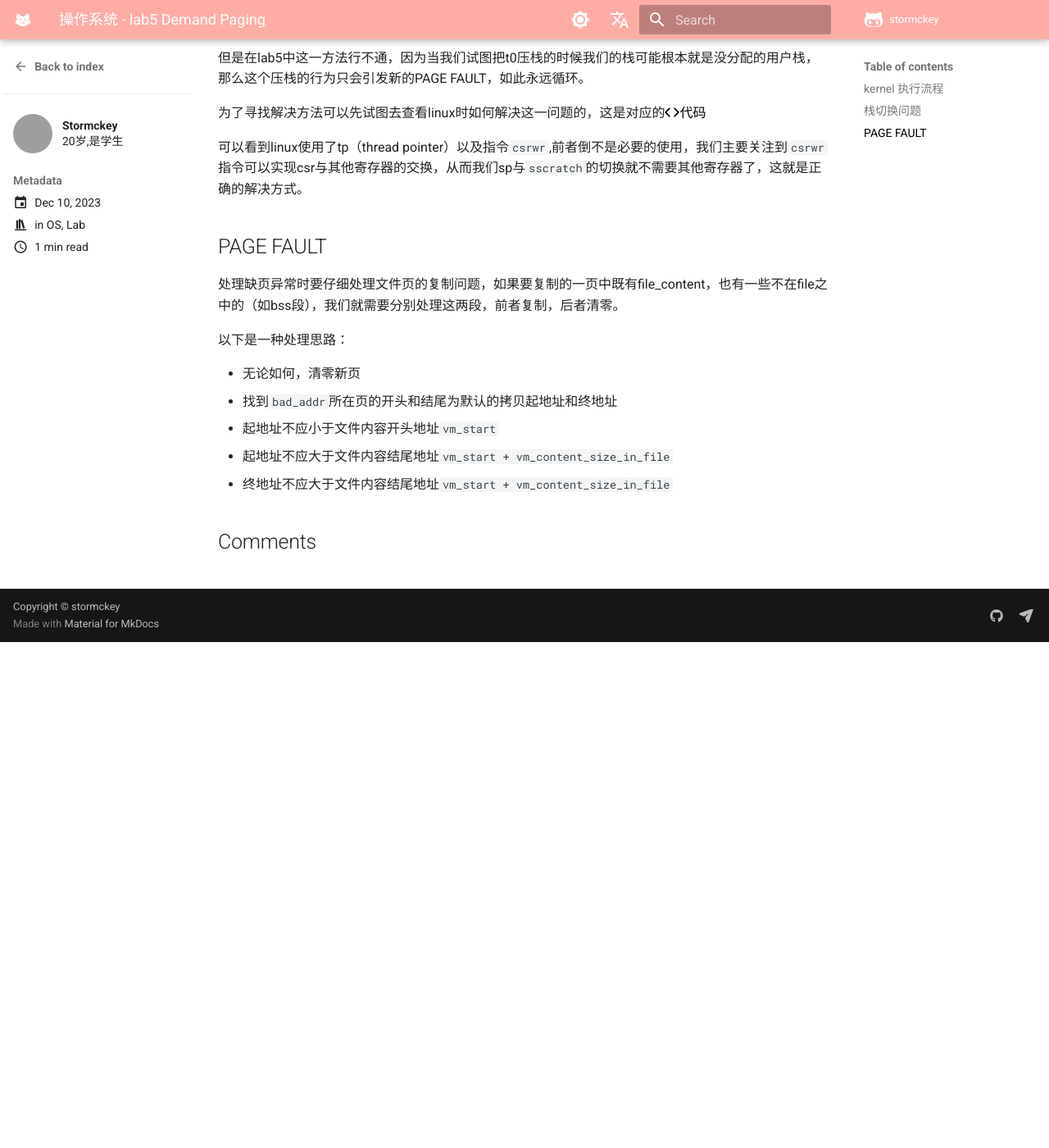
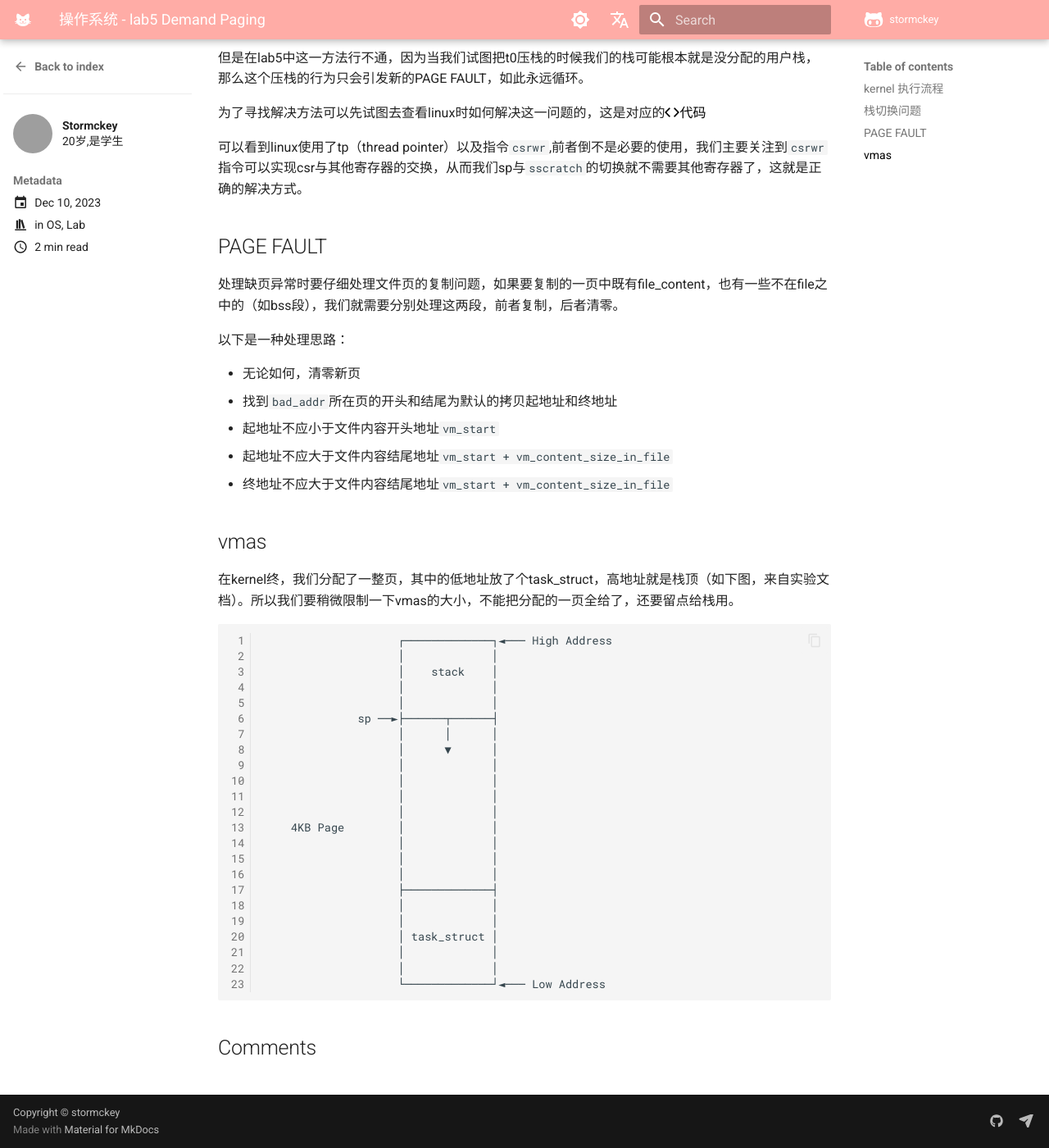
Before and after one commit to stormckey/stormckey.github.io, an MkDocs documentation site: the page built from docs/blog/posts/OS_lab5.md, in a window 1280 px wide and 1400 px high, scrolled down 926 px. Shown: the whole window at 82% size. Built offline with MkDocs 1.6.1 and Material for MkDocs 9.7.7, drawn with Linux system fonts in a browser that asks for light colours; comment, search, counter and statistics services are not loaded; before the commit the page ends 1709 px from its top, so only the background shows below that; grey boxes are pictures that could not be loaded.

Commit message:
Add OS lab6

````diff
--- a/docs/blog/posts/OS_lab5.md
+++ b/docs/blog/posts/OS_lab5.md
@@ -64,3 +64,33 @@ nostatistics: true
 - 起地址不应小于文件内容开头地址`vm_start`
 - 起地址不应大于文件内容结尾地址`vm_start + vm_content_size_in_file`
 - 终地址不应大于文件内容结尾地址`vm_start + vm_content_size_in_file`
+
+## vmas
+
+在kernel终，我们分配了一整页，其中的低地址放了个task_struct，高地址就是栈顶（如下图，来自实验文档）。所以我们要稍微限制一下vmas的大小，不能把分配的一页全给了，还要留点给栈用。
+
+```
+                    ┌─────────────┐◄─── High Address
+                    │             │
+                    │    stack    │
+                    │             │
+                    │             │
+              sp ──►├──────┬──────┤
+                    │      │      │
+                    │      ▼      │
+                    │             │
+                    │             │
+                    │             │
+                    │             │
+    4KB Page        │             │
+                    │             │
+                    │             │
+                    │             │
+                    ├─────────────┤
+                    │             │
+                    │             │
+                    │ task_struct │
+                    │             │
+                    │             │
+                    └─────────────┘◄─── Low Address
+```
````
Also changed, not shown: docs/blog/posts/OS_lab6.md (added, +65 -0 lines).
